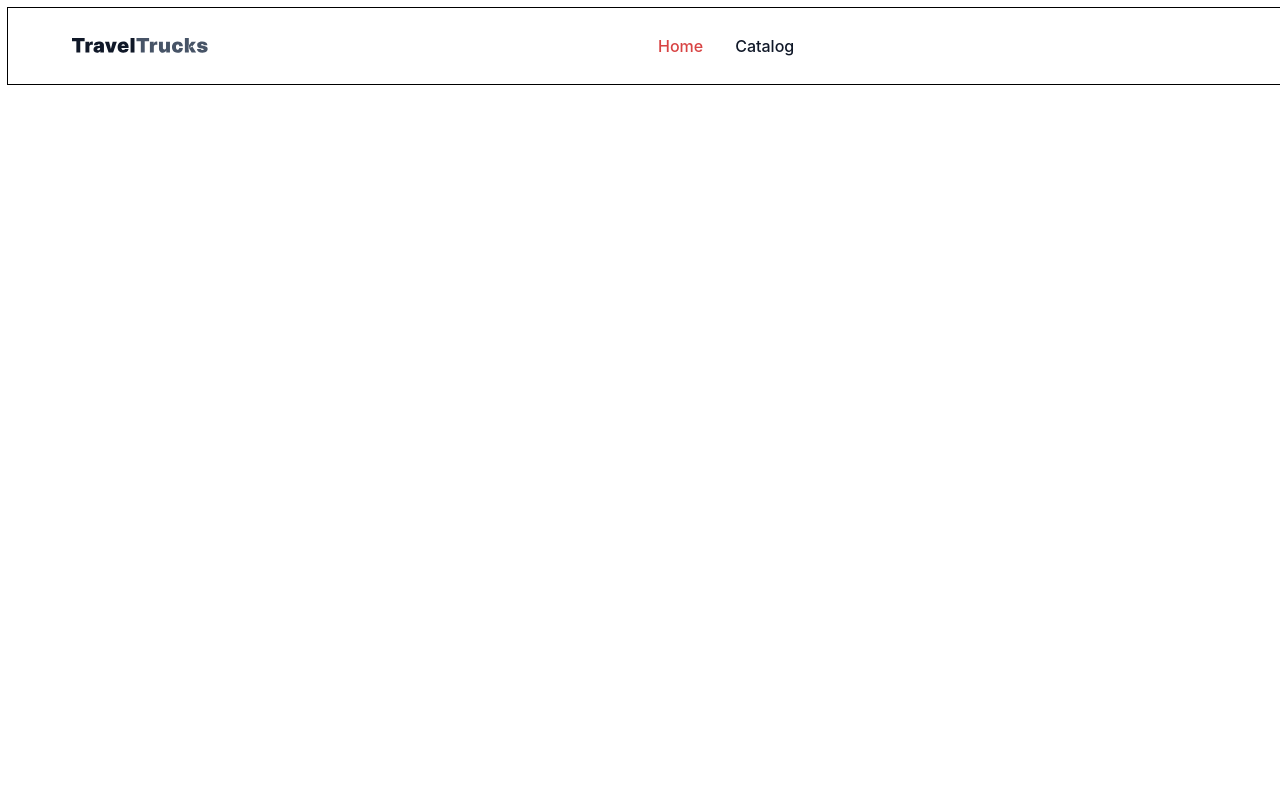
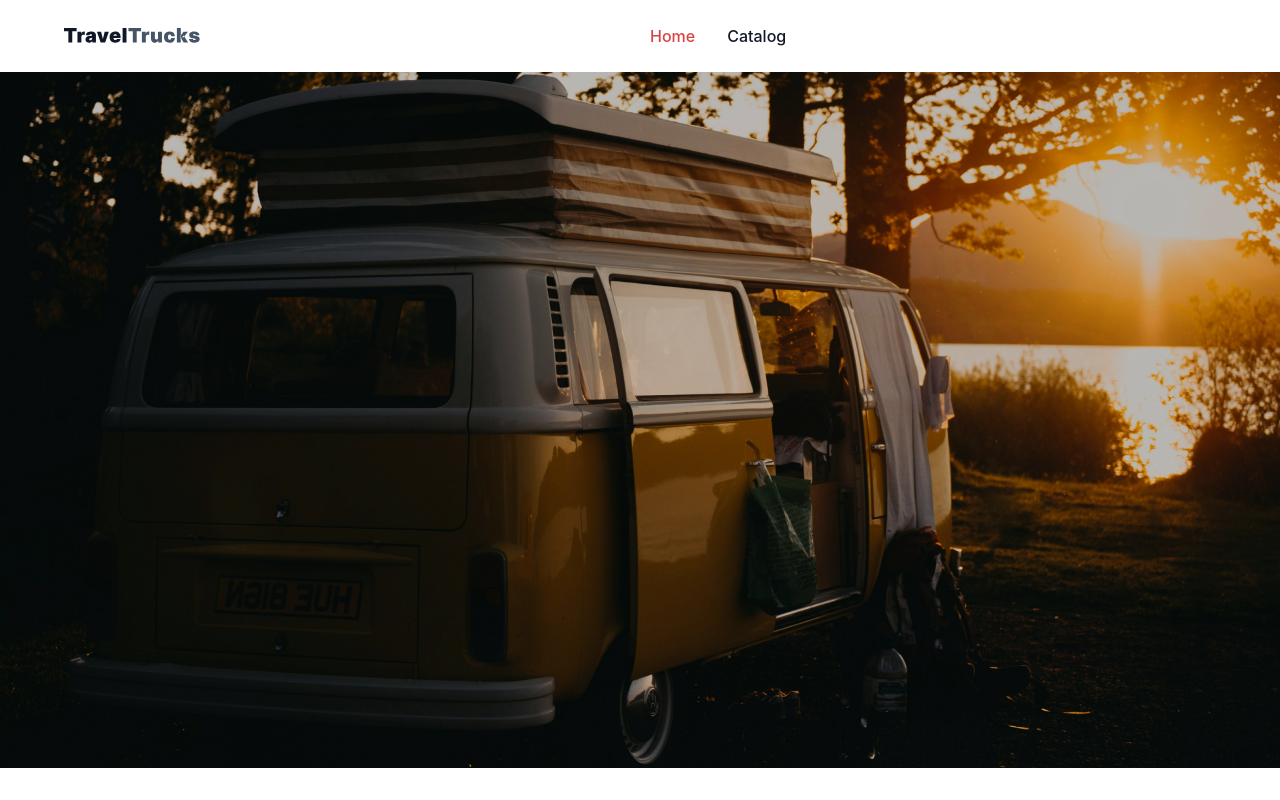
Before and after one commit to OlhaKatrych/campers, a React (Vite) app: page / in a window 1280 px wide. Shown: the top 800 px of the page. Built offline with nearby package versions, Linux system fonts and the light colour scheme.

Commit message:
hero background

```diff
--- a/src/App.jsx
+++ b/src/App.jsx
@@ -1,4 +1,6 @@
+import css from "./App.module.css";
 import { lazy, Suspense } from "react";
+import { Routes, Route } from "react-router-dom";
 import Layout from "./components/Layout/Layout";
 
 const HomePage = lazy(() => import("./pages/HomePage/HomePage"));
@@ -6,7 +8,11 @@ function App() {
   return (
     <div>
       <Layout>
-        <Suspense fallback={<div>Loading...</div>}></Suspense>
+        <Suspense fallback={<div>Loading...</div>}>
+          <Routes>
+            <Route path="/" element={<HomePage />} />
+          </Routes>
+        </Suspense>
       </Layout>
     </div>
   );
--- a/src/components/AppBar/AppBar.module.css
+++ b/src/components/AppBar/AppBar.module.css
@@ -1,8 +1,5 @@
 .container {
     display: flex;
     align-items: center;
-    margin: 0 auto;
-    padding: 28px 0 28px 64px;
-
-    outline: black 1px solid;
+    padding: 24px 0 24px 64px;
 }
--- a/src/components/Navigation/Navigation.module.css
+++ b/src/components/Navigation/Navigation.module.css
@@ -6,6 +6,7 @@
 .link {
     font-weight: 500;
     font-size: 16px;
+    line-height: 1.5;
     color: var(--main);
 }
 
--- a/src/index.css
+++ b/src/index.css
@@ -10,8 +10,9 @@
 /*Base Styles*/
 
 body {
-   font-family: Inter, sans-serif;
-   min-width: 1440px;
+
+  font-family: Inter, sans-serif;
+  min-width: 1440px;
   }
 
 .inter-font {
--- a/src/main.jsx
+++ b/src/main.jsx
@@ -2,6 +2,7 @@ import { StrictMode } from "react";
 import { createRoot } from "react-dom/client";
 import { BrowserRouter } from "react-router-dom";
 import App from "./App.jsx";
+import "modern-normalize";
 import "./index.css";
 
 createRoot(document.getElementById("root")).render(
--- a/src/pages/HomePage/HomePage.jsx
+++ b/src/pages/HomePage/HomePage.jsx
@@ -1,7 +1,9 @@
 import css from "./HomePage.module.css";
 
 export default function HomePage() {
-  return;
-
-  <div></div>;
+  return (
+    <main>
+      <div className={css.hero}></div>
+    </main>
+  );
 }
--- a/src/pages/HomePage/HomePage.module.css
+++ b/src/pages/HomePage/HomePage.module.css
@@ -0,0 +1,9 @@
+.hero {
+    height: 696px;
+    width: 1440px;
+    background-color: var(--main);
+    background-image: url('../../shared/pics/Picture.jpg');
+    background-position: center;
+    background-repeat: no-repeat;
+    background-size: cover;
+}
```
Also changed, not shown: src/App.css (deleted), src/App.module.css (added), src/shared/pics/Picture.jpg (added).
